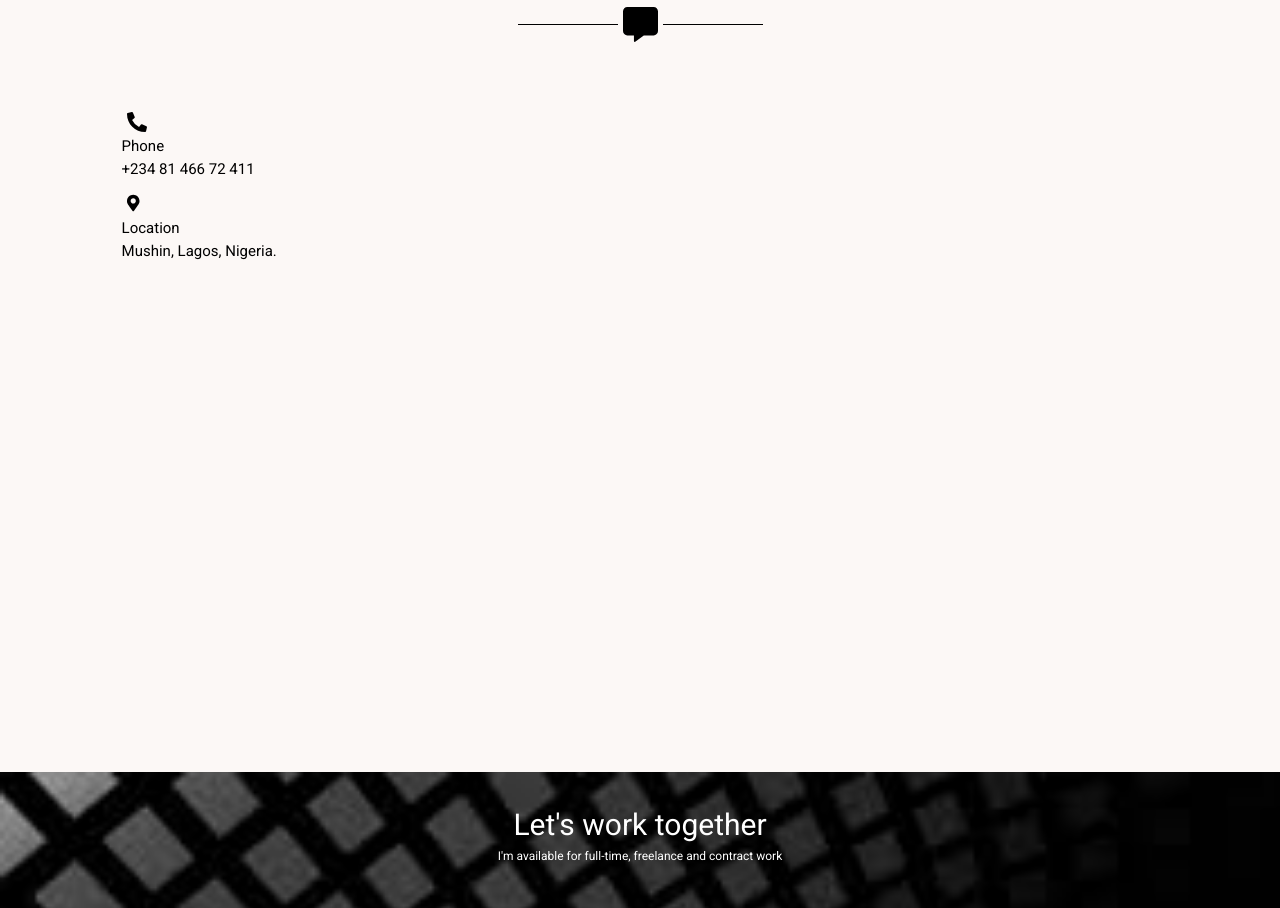
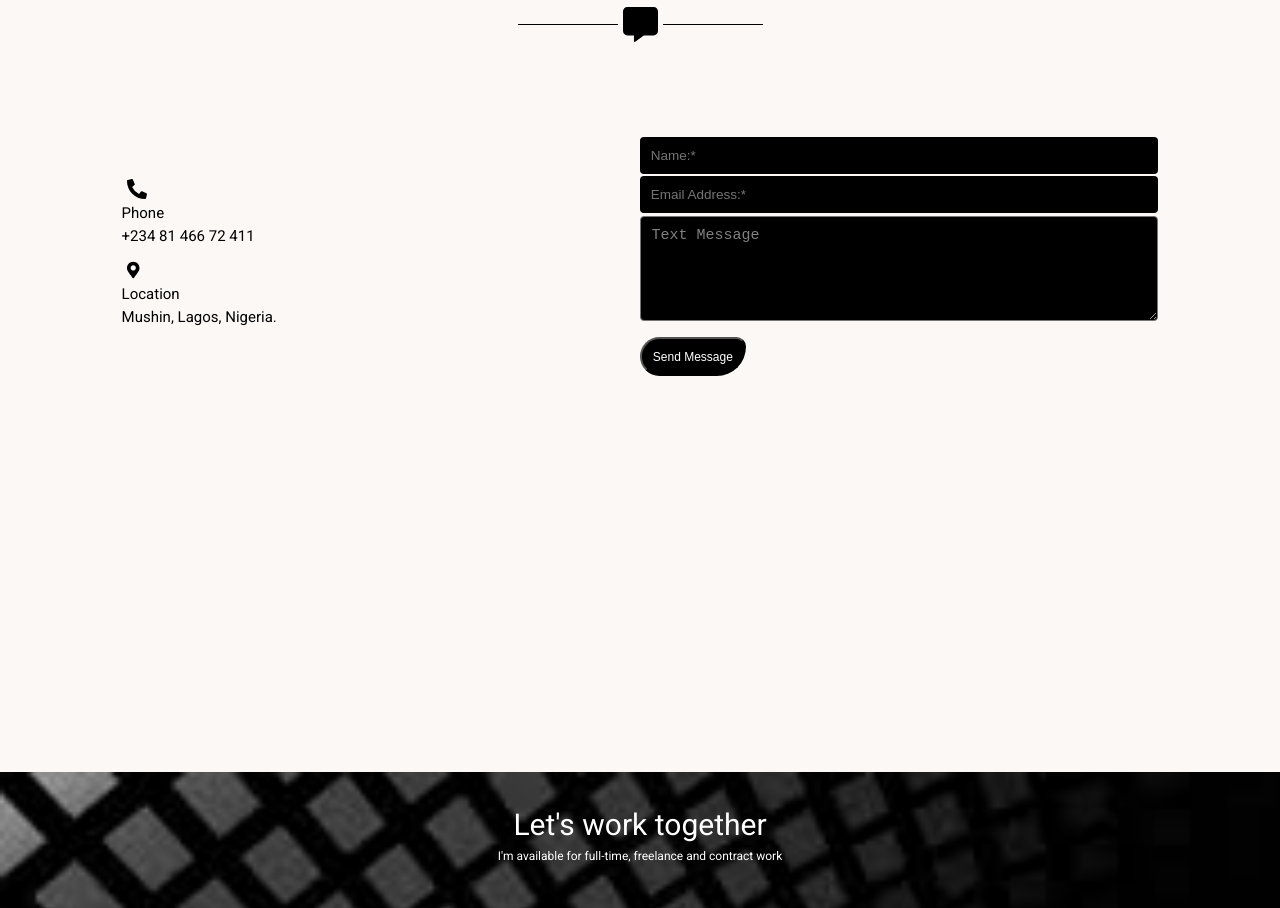
Before and after one commit to victorokoroji/portfolio-website, a React (Create React App) app: page / in a window 1280 px wide. Shown: the part 3020-3928 px from the top of the page. Built offline with nearby package versions, Linux system fonts and the light colour scheme.

Commit message:
modified

```diff
--- a/src/Routes/Contact.jsx
+++ b/src/Routes/Contact.jsx
@@ -145,8 +145,7 @@ const Contact = () => {
 					<Form
 						name='contact'
 						method='POST'
-						netlify='true'
-						netlify-honeypot="bot-field" hidden
+						data-netlify='true'
 					>
 						<StyledInput type='text' placeholder='Name:*' name='name' />
 						<StyledInput
--- a/src/index.js
+++ b/src/index.js
@@ -4,7 +4,7 @@ import App from './App';
 
 ReactDOM.render(
 	<React.StrictMode>
-	<App />
+				<App />
 	</React.StrictMode>,
 	document.getElementById('root')
 );
```
